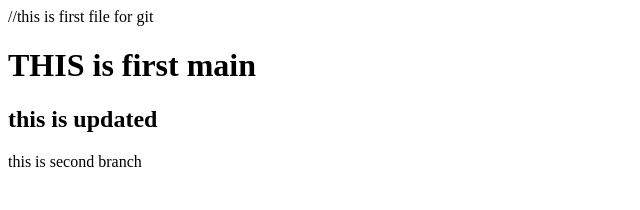
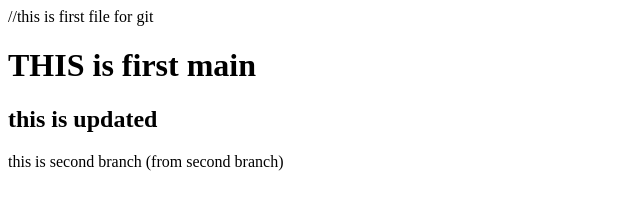
Before and after one commit to Dhruv07Maurya/GIT-Devops, a plain HTML site: page index.html in a window 1280 px wide. Shown: the whole page, without its empty margins (0-640 px from the left). Drawn offline with Linux system fonts and the light colour scheme.

Commit message:
from second

```diff
--- a/index.html
+++ b/index.html
@@ -9,6 +9,6 @@
   <body>
     <h1>THIS is first main</h1>
     <h2>this is updated</h2>
-    <p>this is second branch</p>
+    <p>this is second branch (from second branch)</p>
   </body>
 </html>
```
